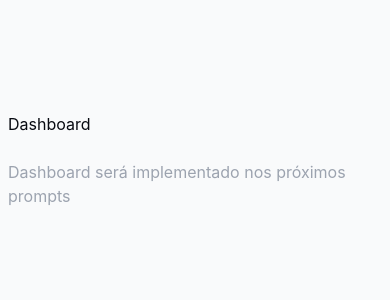
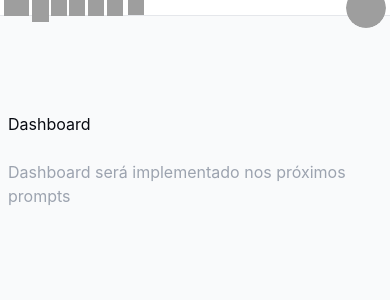
Before and after one commit to viniciusviniciussantos13-rgb/dashboard-mycash, a React (Vite) app: page / in a window 390 px wide. Shown: the top 300 px of the page. Built offline with nearby package versions, Linux system fonts and the light colour scheme; grey boxes are pictures that could not be loaded.

Commit message:
fix: HeaderMobile visibility (removido hidden duplicado)

```diff
--- a/src/components/layout/HeaderMobile/HeaderMobile.tsx
+++ b/src/components/layout/HeaderMobile/HeaderMobile.tsx
@@ -34,7 +34,7 @@ export default function HeaderMobile() {
           bg-surface-500 border-b border-neutral-300
           flex items-center justify-between
           px-4 z-50
-          hidden lg:hidden
+          lg:hidden
         "
         data-name="HeaderMobile"
       >
```
